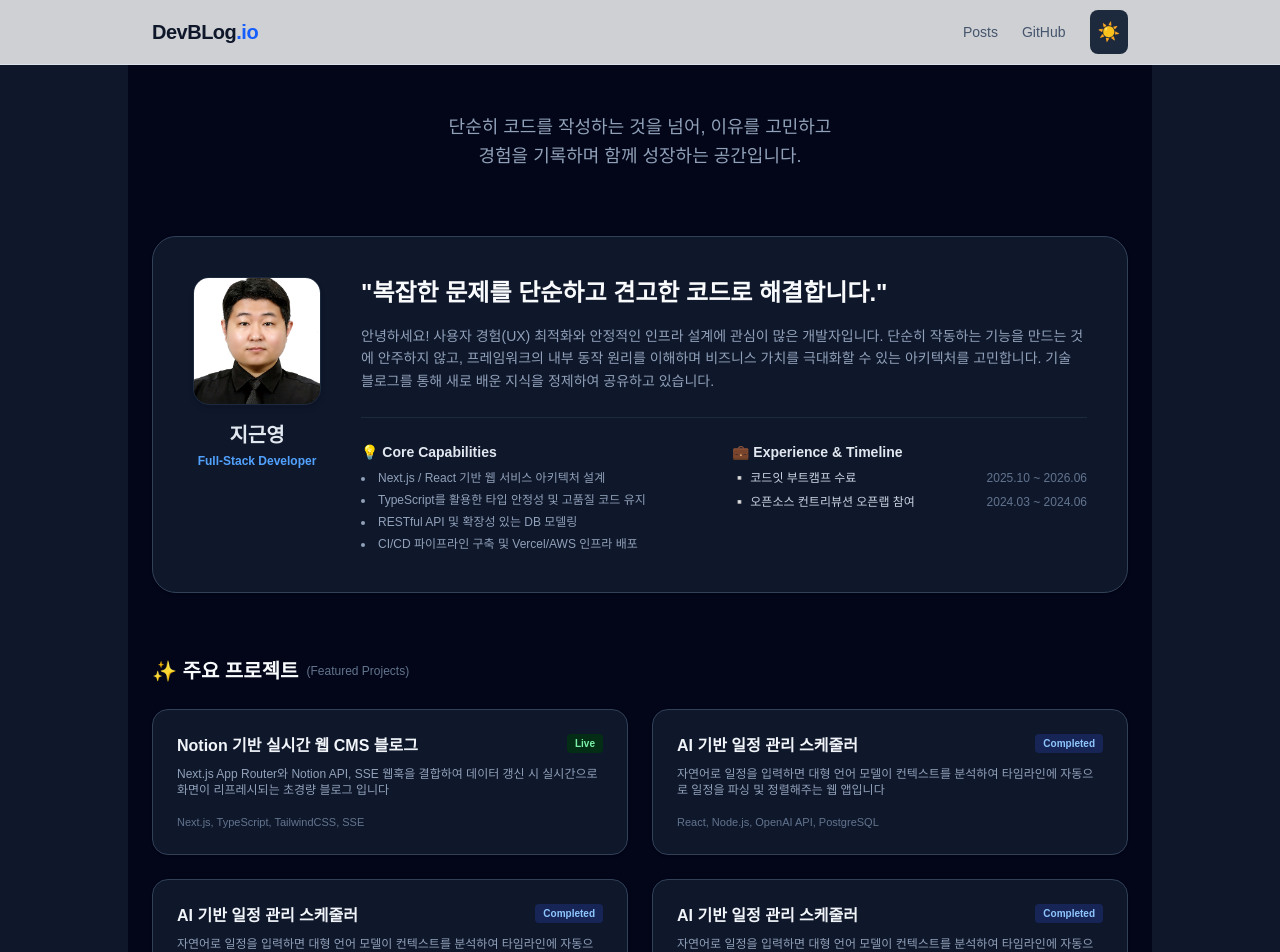
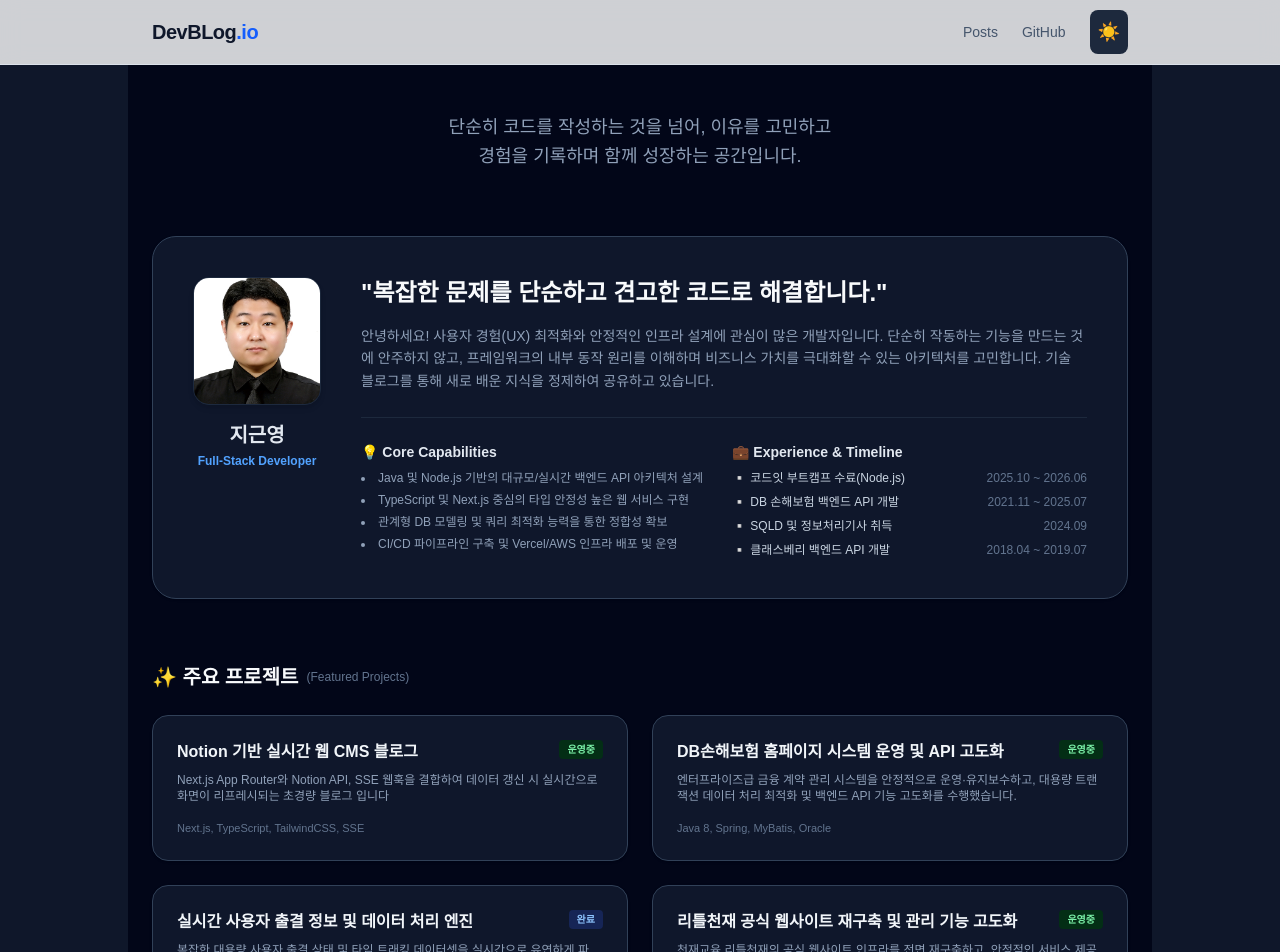
Before and after one commit to codes-gy/dev-blog, a Next.js app: page / in a window 1280 px wide. Shown: the top 952 px of the page. Built offline with nearby package versions, Linux system fonts and the light colour scheme; no server answers.

Commit message:
feat: 프로필 수정

```diff
--- a/src/components/home/CapbilityList.tsx
+++ b/src/components/home/CapbilityList.tsx
@@ -1,14 +1,12 @@
 export default function CapabilityList() {
     return (
         <div>
-            <h4 className="mb-2 text-sm font-bold text-slate-800 dark:text-slate-200">
-                💡 Core Capabilities
-            </h4>
+            <h4 className="mb-2 text-sm font-bold text-slate-800 dark:text-slate-200">💡 Core Capabilities</h4>
             <ul className="list-inside list-disc space-y-1.5 text-xs text-slate-500 dark:text-slate-400">
-                <li>Next.js / React 기반 웹 서비스 아키텍처 설계</li>
-                <li>TypeScript를 활용한 타입 안정성 및 고품질 코드 유지</li>
-                <li>RESTful API 및 확장성 있는 DB 모델링</li>
-                <li>CI/CD 파이프라인 구축 및 Vercel/AWS 인프라 배포</li>
+                <li>Java 및 Node.js 기반의 대규모/실시간 백엔드 API 아키텍처 설계</li>
+                <li>TypeScript 및 Next.js 중심의 타입 안정성 높은 웹 서비스 구현</li>
+                <li>관계형 DB 모델링 및 쿼리 최적화 능력을 통한 정합성 확보</li>
+                <li>CI/CD 파이프라인 구축 및 Vercel/AWS 인프라 배포 및 운영</li>
             </ul>
         </div>
     );
--- a/src/components/home/FeaturedProjects.tsx
+++ b/src/components/home/FeaturedProjects.tsx
@@ -5,9 +5,7 @@ export default function FeaturedProjects() {
         <section className="mb-16">
             <h3 className="mb-6 flex items-center gap-2 text-xl font-bold text-slate-900 dark:text-slate-50">
                 ✨ 주요 프로젝트
-                <span className="text-xs font-normal text-slate-400 dark:text-slate-500">
-                    (Featured Projects)
-                </span>
+                <span className="text-xs font-normal text-slate-400 dark:text-slate-500">(Featured Projects)</span>
             </h3>
             <div className="grid grid-cols-1 gap-6 md:grid-cols-2">
                 {/* 프로젝트 카드 1 */}
@@ -16,32 +14,28 @@ export default function FeaturedProjects() {
                     description="Next.js App Router와 Notion API, SSE 웹훅을 결합하여 데이터 갱신 시 실시간으로 화면이 리프레시되는 초경량 블로그 입니다"
                     techStack="Next.js, TypeScript, TailwindCSS, SSE"
                     status="Live"
-                    statusColor="bg-green-100 text-green-700 dark:bg-green-950 dark:text-green-300"
                 />
                 {/* 프로젝트 카드 2 */}
                 <ProjectCard
-                    title="AI 기반 일정 관리 스케줄러"
-                    description="자연어로 일정을 입력하면 대형 언어 모델이 컨텍스트를 분석하여 타임라인에 자동으로 일정을 파싱 및 정렬해주는 웹 앱입니다"
-                    techStack="React, Node.js, OpenAI API, PostgreSQL"
-                    status="Completed"
-                    statusColor="bg-blue-100 text-blue-700 dark:bg-blue-950 dark:text-blue-300"
+                    title="DB손해보험 홈페이지 시스템 운영 및 API 고도화"
+                    description="엔터프라이즈급 금융 계약 관리 시스템을 안정적으로 운영·유지보수하고, 대용량 트랜잭션 데이터 처리 최적화 및 백엔드 API 기능 고도화를 수행했습니다."
+                    techStack="Java 8, Spring, MyBatis, Oracle"
+                    status="Live"
                 />
                 <ProjectCard
-                    title="AI 기반 일정 관리 스케줄러"
-                    description="자연어로 일정을 입력하면 대형 언어 모델이 컨텍스트를 분석하여 타임라인에 자동으로 일정을 파싱 및 정렬해주는 웹 앱입니다"
-                    techStack="React, Node.js, OpenAI API, PostgreSQL"
+                    title="실시간 사용자 출결 정보 및 데이터 처리 엔진"
+                    description="복잡한 대용량 사용자 출결 상태 및 타임 트래킹 데이터셋을 실시간으로 유연하게 파싱, 연산, 관리하는 서버 사이드 코어 로직을 설계하고 구현했습니다."
+                    techStack="Java 8, Spring, MyBatis, MySQL"
                     status="Completed"
-                    statusColor="bg-blue-100 text-blue-700 dark:bg-blue-950 dark:text-blue-300"
                 />
                 {/*
                 개인 프로젝트, 팀 프로젝트, 서비스
                 */}
                 <ProjectCard
-                    title="AI 기반 일정 관리 스케줄러"
-                    description="자연어로 일정을 입력하면 대형 언어 모델이 컨텍스트를 분석하여 타임라인에 자동으로 일정을 파싱 및 정렬해주는 웹 앱입니다"
-                    techStack="React, Node.js, OpenAI API, PostgreSQL"
-                    status="Completed"
-                    statusColor="bg-blue-100 text-blue-700 dark:bg-blue-950 dark:text-blue-300"
+                    title="리틀천재 공식 웹사이트 재구축 및 관리 기능 고도화"
+                    description="천재교육 리틀천재의 공식 웹사이트 인프라를 전면 재구축하고, 안정적인 서비스 제공을 위한 백엔드 기능 개발 및 데이터 마이그레이션을 수행했습니다."
+                    techStack="Java 8, Spring, MyBatis, MS-SQL"
+                    status="Live"
                 />
             </div>
         </section>
--- a/src/components/home/ProjectCard.tsx
+++ b/src/components/home/ProjectCard.tsx
@@ -2,38 +2,47 @@ interface ProjectCardProps {
     title: string;
     description: string;
     techStack: string;
-    status: 'Live' | 'Completed' | 'In Progress';
-    statusColor: string;
+    status: 'Live' | 'Completed' | 'InProgress';
 }
 
-export default function ProjectCard({
-    title,
-    description,
-    techStack,
-    status,
-    statusColor,
-}: ProjectCardProps) {
+const statusMeta: Record<ProjectCardProps['status'], { label: string; className: string }> = {
+    Live: {
+        label: '운영중',
+        className: 'bg-green-100 text-green-700 dark:bg-green-950 dark:text-green-300',
+    },
+    Completed: {
+        label: '완료',
+        className: 'bg-blue-100 text-blue-700 dark:bg-blue-950 dark:text-blue-300',
+    },
+    InProgress: {
+        label: '진행중',
+        className: 'bg-amber-100 text-amber-700 dark:bg-amber-950 dark:text-amber-300',
+    },
+};
+
+const statusKoreanMap: Record<ProjectCardProps['status'], string> = {
+    Live: '운영중',
+    Completed: '완료',
+    InProgress: '진행중',
+};
+
+const statusColorMap: Record<ProjectCardProps['status'], string> = {
+    Live: 'bg-green-100 text-green-700 dark:bg-green-950 dark:text-green-300',
+    Completed: 'bg-blue-100 text-blue-700 dark:bg-blue-950 dark:text-blue-300',
+    InProgress: 'bg-amber-100 text-amber-700 dark:bg-amber-950 dark:text-amber-300',
+};
+
+export default function ProjectCard({ title, description, techStack, status }: ProjectCardProps) {
     return (
         <div className="rounded-2xl border border-slate-300 bg-white p-6 shadow-sm transition duration-150 hover:border-blue-500 hover:shadow-md dark:border-slate-700 dark:bg-slate-900 dark:hover:border-blue-400">
             <div className="mb-2 flex items-start justify-between">
-                <h4 className="text-base font-bold text-slate-900 dark:text-slate-100">
-                    {title}
-                </h4>
-                {/*
-                    bg-green-100 text-green-700 dark:bg-green-950 dark:text-green-300"
-                */}
-                <span
-                    className={`rounded px-2 py-0.5 text-[10px] font-bold ${statusColor}`}
-                >
-                    {status}
+                <h4 className="text-base font-bold text-slate-900 dark:text-slate-100">{title}</h4>
+                <span className={`rounded px-2 py-0.5 text-[10px] font-bold ${statusColorMap[status]}`}>
+                    {statusKoreanMap[status] || status}
                 </span>
             </div>
-            <p className="mb-4 text-xs text-slate-500 dark:text-slate-400">
-                {description}
-            </p>
-            <div className="font-mono text-[11px] text-slate-400 dark:text-slate-500">
-                {techStack}
-            </div>
+            <p className="mb-4 text-xs text-slate-500 dark:text-slate-400">{description}</p>
+            <div className="font-mono text-[11px] text-slate-400 dark:text-slate-500">{techStack}</div>
         </div>
     );
 }
--- a/src/components/home/TimelineList.tsx
+++ b/src/components/home/TimelineList.tsx
@@ -1,25 +1,26 @@
+import React from 'react';
+
 export default function TimelineList() {
     return (
         <div>
-            <h4 className="mb-2 text-sm font-bold text-slate-800 dark:text-slate-200">
-                💼 Experience & Timeline
-            </h4>
+            <h4 className="mb-2 text-sm font-bold text-slate-800 dark:text-slate-200">💼 Experience & Timeline</h4>
             <ul className="space-y-2 text-xs text-slate-500 dark:text-slate-400">
-                <li className="flex justify-between">
-                    <span className="text-slate-700 dark:text-slate-300">
-                        ▫️ 코드잇 부트캠프 수료
-                    </span>
-                    <span className="font-normal text-slate-400 dark:text-slate-500">
-                        2025.10 ~ 2026.06
-                    </span>
+                <li className="flex justify-between gap-4">
+                    <span className="text-slate-700 dark:text-slate-300">▫️ 코드잇 부트캠프 수료(Node.js)</span>
+                    <span className="shrink-0 font-normal text-slate-400 dark:text-slate-500">2025.10 ~ 2026.06</span>
                 </li>
-                <li className="flex justify-between">
-                    <span className="text-slate-700 dark:text-slate-300">
-                        ▫️ 오픈소스 컨트리뷰션 오픈랩 참여
-                    </span>
-                    <span className="font-normal text-slate-400 dark:text-slate-500">
-                        2024.03 ~ 2024.06
-                    </span>
+
+                <li className="flex justify-between gap-4">
+                    <span className="text-slate-700 dark:text-slate-300">▫️ DB 손해보험 백엔드 API 개발</span>
+                    <span className="shrink-0 font-normal text-slate-400 dark:text-slate-500">2021.11 ~ 2025.07</span>
+                </li>
+                <li className="flex justify-between gap-4">
+                    <span className="text-slate-700 dark:text-slate-300">▫️ SQLD 및 정보처리기사 취득</span>
+                    <span className="shrink-0 font-normal text-slate-400 dark:text-slate-500">2024.09</span>
+                </li>
+                <li className="flex justify-between gap-4">
+                    <span className="text-slate-700 dark:text-slate-300">▫️ 클래스베리 백엔드 API 개발</span>
+                    <span className="shrink-0 font-normal text-slate-400 dark:text-slate-500">2018.04 ~ 2019.07</span>
                 </li>
             </ul>
         </div>
```
